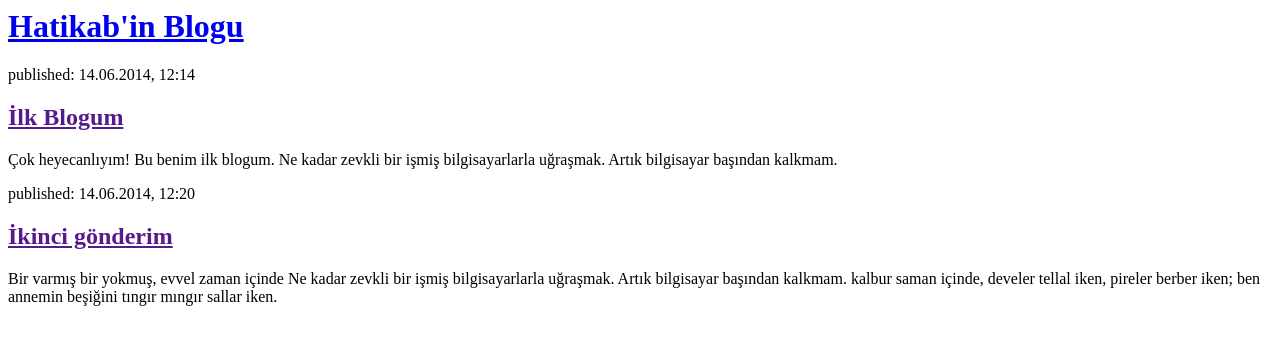
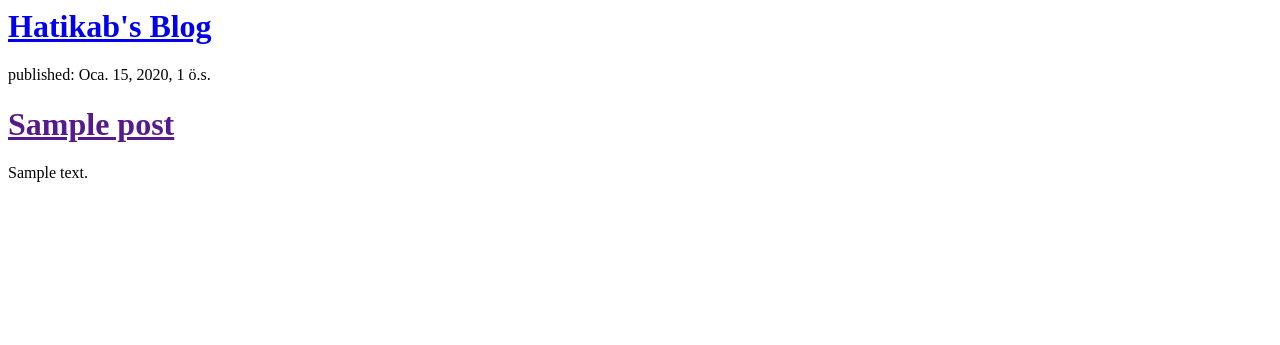
Before and after one commit to hatikab/my-first-blog, a Django app: page / in a window 1280 px wide. Shown: the top 345 px of the page. Run offline with Django 3.2, Linux system fonts and the light colour scheme; tables that the repository leaves empty hold one stand-in row (values such as "Sample post").

Commit message:
Veritabanından gönderileri göstermek için template'ler değiştirildi.

```diff
--- a/blog/templates/blog/post_list.html
+++ b/blog/templates/blog/post_list.html
@@ -1,22 +1,11 @@
+<div>
+    <h1><a href="/">Hatikab's Blog</a></h1>
+</div>
 
-<html>
-    <head>
-        <title>Hatikab'in Blogu</title>
-    </head>
-    <body>
-        <div>
-            <h1><a href="/">Hatikab'in Blogu</a></h1>
-        </div>
-        <div>
-            <p>published: 14.06.2014, 12:14</p>
-            <h2><a href="">İlk Blogum</a></h2>
-            <p>Çok heyecanlıyım! Bu benim ilk blogum. Ne kadar zevkli bir işmiş bilgisayarlarla uğraşmak. Artık bilgisayar başından kalkmam. </p>
-        </div>
-
-        <div>
-            <p>published: 14.06.2014, 12:20</p>
-            <h2><a href="">İkinci gönderim</a></h2>
-            <p>Bir varmış bir yokmuş, evvel zaman içinde Ne kadar zevkli bir işmiş bilgisayarlarla uğraşmak. Artık bilgisayar başından kalkmam. kalbur saman içinde, develer tellal iken, pireler berber iken; ben annemin beşiğini tıngır mıngır sallar iken.</p>
-        </div>
-    </body>
-</html>
+{% for post in posts %}
+    <div>
+        <p>published: {{ post.published_date }}</p>
+        <h1><a href="">{{ post.title }}</a></h1>
+        <p>{{ post.text|linebreaksbr }}</p>
+    </div>
+{% endfor %}
--- a/blog/views.py
+++ b/blog/views.py
@@ -1,5 +1,8 @@
 from django.shortcuts import render
+from django.utils import timezone
+from .models import Post
 
 # Create your views here.
 def post_list(request):
-    return render(request, 'blog/post_list.html', {})
+    posts = Post.objects.filter(published_date__lte=timezone.now()).order_by('published_date')
+    return render(request, 'blog/post_list.html', {'posts': posts})
```
